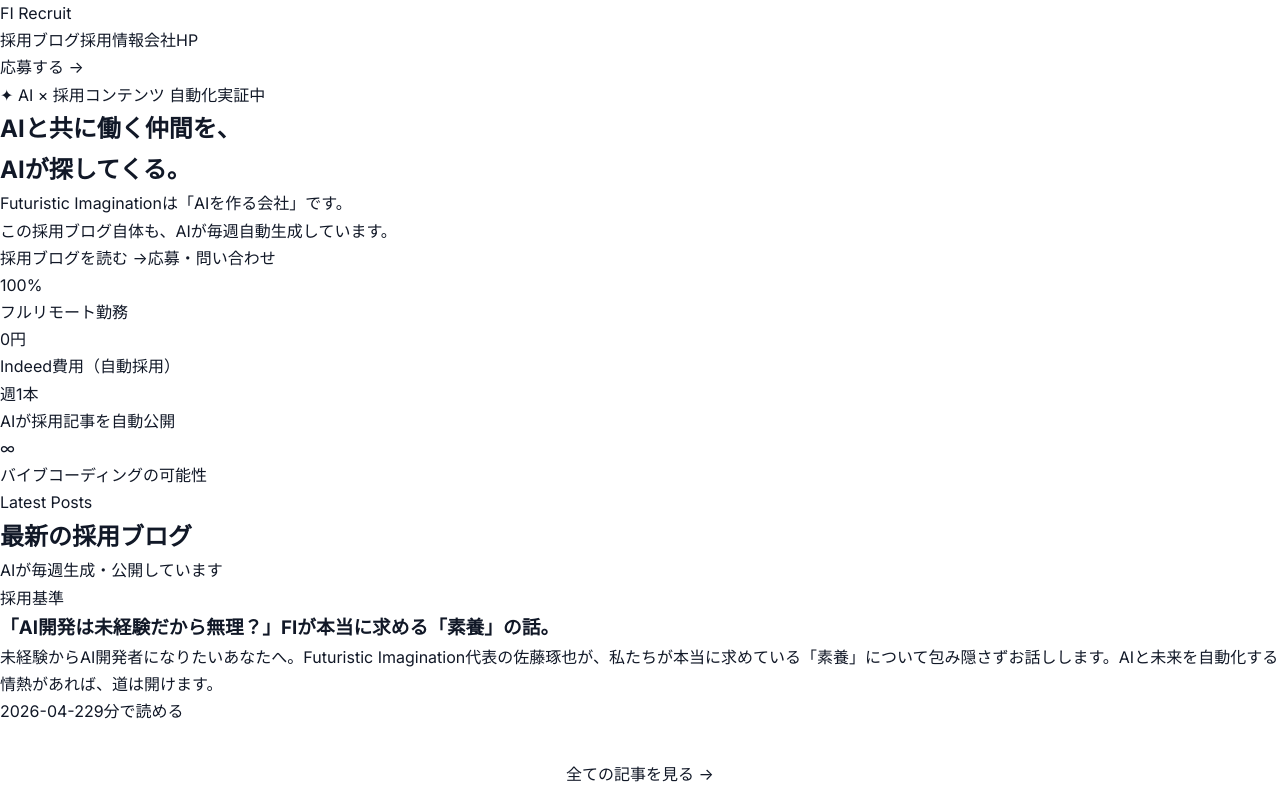
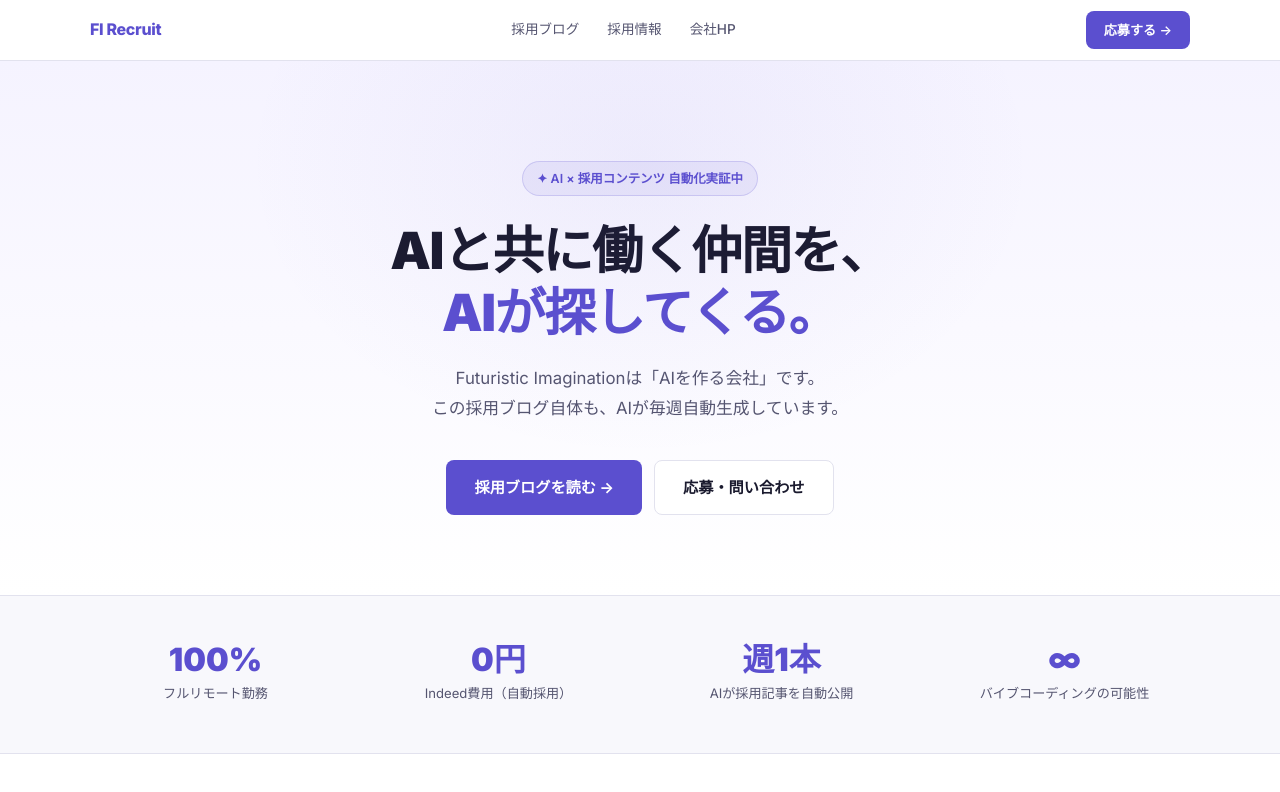
Before and after one commit to dev-futuristicimagination/fi-recruit-blog, a Next.js app: page / in a window 1280 px wide. Shown: the top 792 px of the page. Built offline with nearby package versions, Linux system fonts and the light colour scheme.

Commit message:
style: refine light mode - match FI portal indigo palette

```diff
--- a/app/globals.css
+++ b/app/globals.css
@@ -2,33 +2,24 @@
 
 :root {
   --bg: #ffffff;
-    --bg2: #f9fafb;
-    --bg3: #f3f4f6;
-    --border: #e5e7eb;
-    --border-light: #f3f4f6;
-    --primary: #6366f1;
-    --primary-light: #818cf8;
-    --primary-glow: rgba(99, 102, 241, 0.1);
-    --accent: #10b981;
-    --accent2: #f59e0b;
-    --text: #111827;
-    --text-muted: #4b5563;
-    --text-subtle: #9ca3af;
-    --card-bg: rgba(255, 255, 255, 0.9);
+  --bg2: #f8f8fc;
+  --bg3: #f0f0f8;
+  --border: #e2e2ee;
+  --border-light: #d0d0e0;
+  --primary: #5b4fcf;
+  --primary-light: #7b6fe8;
+  --primary-glow: rgba(91,79,207,0.08);
+  --accent: #0ea271;
+  --text: #1a1a2e;
+  --text-muted: #555570;
+  --text-subtle: #9999bb;
+  --card-bg: #ffffff;
   --radius: 12px;
   --radius-sm: 8px;
 }
 
-* {
-    box-sizing: border-box;
-    margin: 0;
-    padding: 0;
-}
-
-html {
-    scroll-behavior: smooth;
-}
-
+* { box-sizing: border-box; margin: 0; padding: 0; }
+html { scroll-behavior: smooth; }
 body {
   font-family: 'Inter', 'Noto Sans JP', -apple-system, sans-serif;
   background: var(--bg);
@@ -36,8 +27,101 @@
   line-height: 1.7;
   -webkit-font-smoothing: antialiased;
 }
+a { color: inherit; text-decoration: none; }
+img { max-width: 100%; }
+.container { max-width: 1100px; margin: 0 auto; padding: 0 24px; }
 
-a {
-    color: inherit;
-    text-decoration: none;
+nav {
+  position: sticky; top: 0; z-index: 100;
+  background: rgba(255,255,255,0.92);
+  backdrop-filter: blur(16px);
+  border-bottom: 1px solid var(--border);
+  padding: 0 24px;
 }
+.nav-inner {
+  max-width: 1100px; margin: 0 auto;
+  display: flex; align-items: center; justify-content: space-between;
+  height: 60px;
+}
+.nav-logo { font-size: 1rem; font-weight: 800; letter-spacing: -0.02em; color: var(--primary); }
+.nav-links { display: flex; gap: 28px; }
+.nav-links a { font-size: 0.85rem; color: var(--text-muted); font-weight: 500; transition: color 0.2s; }
+.nav-links a:hover { color: var(--text); }
+.nav-cta {
+  background: var(--primary); color: #fff;
+  padding: 8px 18px; border-radius: 8px;
+  font-size: 0.82rem; font-weight: 600;
+  transition: all 0.2s;
+}
+.nav-cta:hover { background: var(--primary-light); transform: translateY(-1px); box-shadow: 0 4px 14px rgba(91,79,207,0.3); }
+
+.hero {
+  padding: 100px 24px 80px; text-align: center;
+  position: relative; overflow: hidden;
+  background: linear-gradient(180deg, #f5f3ff 0%, #ffffff 100%);
+}
+.hero::before {
+  content: ''; position: absolute; top: -200px; left: 50%; transform: translateX(-50%);
+  width: 800px; height: 600px;
+  background: radial-gradient(ellipse, rgba(91,79,207,0.06), transparent 70%);
+  pointer-events: none;
+}
+.hero-badge {
+  display: inline-flex; align-items: center; gap: 6px;
+  background: var(--primary-glow); border: 1px solid rgba(91,79,207,0.2); color: var(--primary);
+  padding: 6px 14px; border-radius: 100px; font-size: 0.78rem; font-weight: 600; margin-bottom: 24px;
+}
+.hero h1 { font-size: clamp(2rem, 5vw, 3.2rem); font-weight: 900; line-height: 1.2; letter-spacing: -0.03em; margin-bottom: 20px; color: var(--text); }
+.hero h1 span { color: var(--primary); }
+.hero-sub { font-size: 1.05rem; color: var(--text-muted); max-width: 600px; margin: 0 auto 36px; line-height: 1.8; }
+.hero-actions { display: flex; gap: 12px; justify-content: center; flex-wrap: wrap; }
+.btn-primary {
+  background: var(--primary); color: #fff; padding: 14px 28px; border-radius: var(--radius-sm);
+  font-size: 0.95rem; font-weight: 700; transition: all 0.2s;
+  display: inline-flex; align-items: center; gap: 8px;
+}
+.btn-primary:hover { background: var(--primary-light); transform: translateY(-2px); box-shadow: 0 8px 24px rgba(91,79,207,0.3); }
+.btn-secondary {
+  background: #fff; color: var(--text); border: 1px solid var(--border);
+  padding: 14px 28px; border-radius: var(--radius-sm); font-size: 0.95rem; font-weight: 600; transition: all 0.2s;
+}
+.btn-secondary:hover { border-color: var(--primary); color: var(--primary); transform: translateY(-2px); }
+
+.stats { padding: 48px 24px; border-top: 1px solid var(--border); border-bottom: 1px solid var(--border); background: var(--bg2); }
+.stats-grid { max-width: 1100px; margin: 0 auto; display: grid; grid-template-columns: repeat(auto-fit, minmax(180px, 1fr)); gap: 32px; text-align: center; }
+.stat-num { font-size: 2rem; font-weight: 900; color: var(--primary); line-height: 1; }
+.stat-label { font-size: 0.82rem; color: var(--text-muted); margin-top: 6px; }
+
+.section { padding: 72px 24px; }
+.section-header { text-align: center; margin-bottom: 48px; }
+.section-tag { font-size: 0.75rem; font-weight: 700; letter-spacing: 0.08em; color: var(--primary); text-transform: uppercase; margin-bottom: 12px; }
+.section-title { font-size: clamp(1.5rem, 3vw, 2.2rem); font-weight: 800; line-height: 1.3; letter-spacing: -0.02em; color: var(--text); }
+.section-sub { color: var(--text-muted); margin-top: 12px; font-size: 0.95rem; }
+
+.article-grid { display: grid; grid-template-columns: repeat(auto-fill, minmax(320px, 1fr)); gap: 24px; }
+.article-card { background: var(--card-bg); border: 1px solid var(--border); border-radius: var(--radius); padding: 28px; transition: all 0.25s; cursor: pointer; }
+.article-card:hover { border-color: var(--primary); transform: translateY(-4px); box-shadow: 0 12px 32px rgba(91,79,207,0.1); }
+.card-tag { display: inline-block; background: var(--primary-glow); border: 1px solid rgba(91,79,207,0.2); color: var(--primary); padding: 3px 10px; border-radius: 100px; font-size: 0.72rem; font-weight: 600; margin-bottom: 14px; }
+.card-title { font-size: 1rem; font-weight: 700; line-height: 1.5; margin-bottom: 10px; color: var(--text); }
+.card-excerpt { font-size: 0.85rem; color: var(--text-muted); line-height: 1.7; margin-bottom: 16px; display: -webkit-box; -webkit-line-clamp: 3; -webkit-box-orient: vertical; overflow: hidden; }
+.card-meta { display: flex; align-items: center; gap: 10px; font-size: 0.75rem; color: var(--text-subtle); }
+.card-dot { width: 3px; height: 3px; background: var(--border-light); border-radius: 50%; }
+
+.article-page { max-width: 720px; margin: 0 auto; padding: 48px 24px 80px; }
+.article-page h1 { font-size: clamp(1.5rem, 3vw, 2rem); font-weight: 800; line-height: 1.4; margin-bottom: 16px; letter-spacing: -0.02em; color: var(--text); }
+.article-meta { display: flex; gap: 12px; color: var(--text-muted); font-size: 0.82rem; margin-bottom: 36px; }
+.article-body { color: var(--text-muted); line-height: 1.9; }
+.article-body h2 { font-size: 1.3rem; font-weight: 700; margin: 40px 0 16px; color: var(--text); border-left: 3px solid var(--primary); padding-left: 14px; }
+.article-body h3 { font-size: 1.1rem; font-weight: 600; margin: 28px 0 12px; color: var(--text); }
+.article-body p { margin-bottom: 18px; }
+.article-body ul, .article-body ol { padding-left: 24px; margin-bottom: 18px; }
+.article-body li { margin-bottom: 6px; }
+.article-body strong { color: var(--text); font-weight: 700; }
+.article-body blockquote { border-left: 3px solid var(--primary); padding: 12px 20px; margin: 24px 0; background: var(--bg2); border-radius: 0 var(--radius-sm) var(--radius-sm) 0; color: var(--text-muted); }
+
+.cta-banner { background: linear-gradient(135deg, #f5f3ff, #eef9f4); border: 1px solid rgba(91,79,207,0.15); border-radius: var(--radius); padding: 48px; text-align: center; margin: 0 24px 72px; }
+.cta-banner h2 { font-size: 1.8rem; font-weight: 800; margin-bottom: 12px; color: var(--text); }
+.cta-banner p { color: var(--text-muted); margin-bottom: 28px; }
+
+footer { border-top: 1px solid var(--border); padding: 32px 24px; text-align: center; color: var(--text-subtle); font-size: 0.82rem; background: var(--bg2); }
+footer a { color: var(--primary); }
```
Lines whose indentation alone changed are shown as unchanged.
